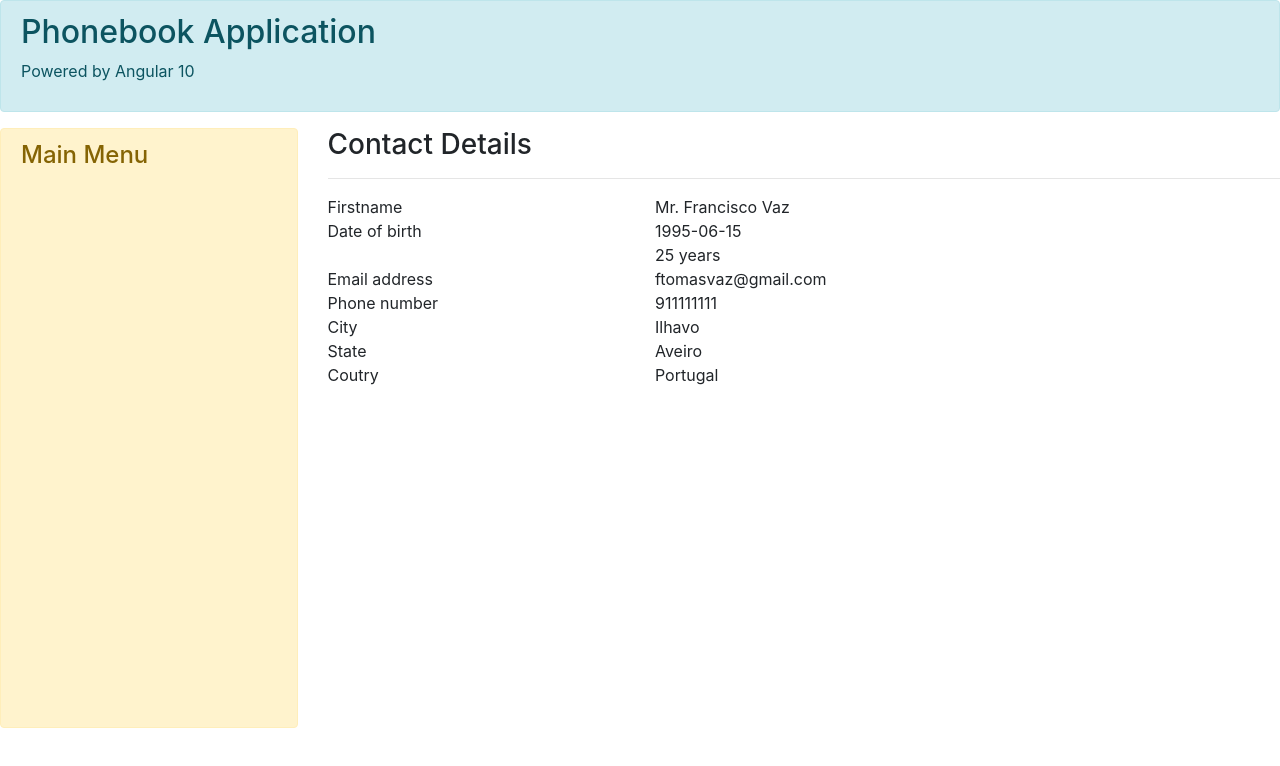
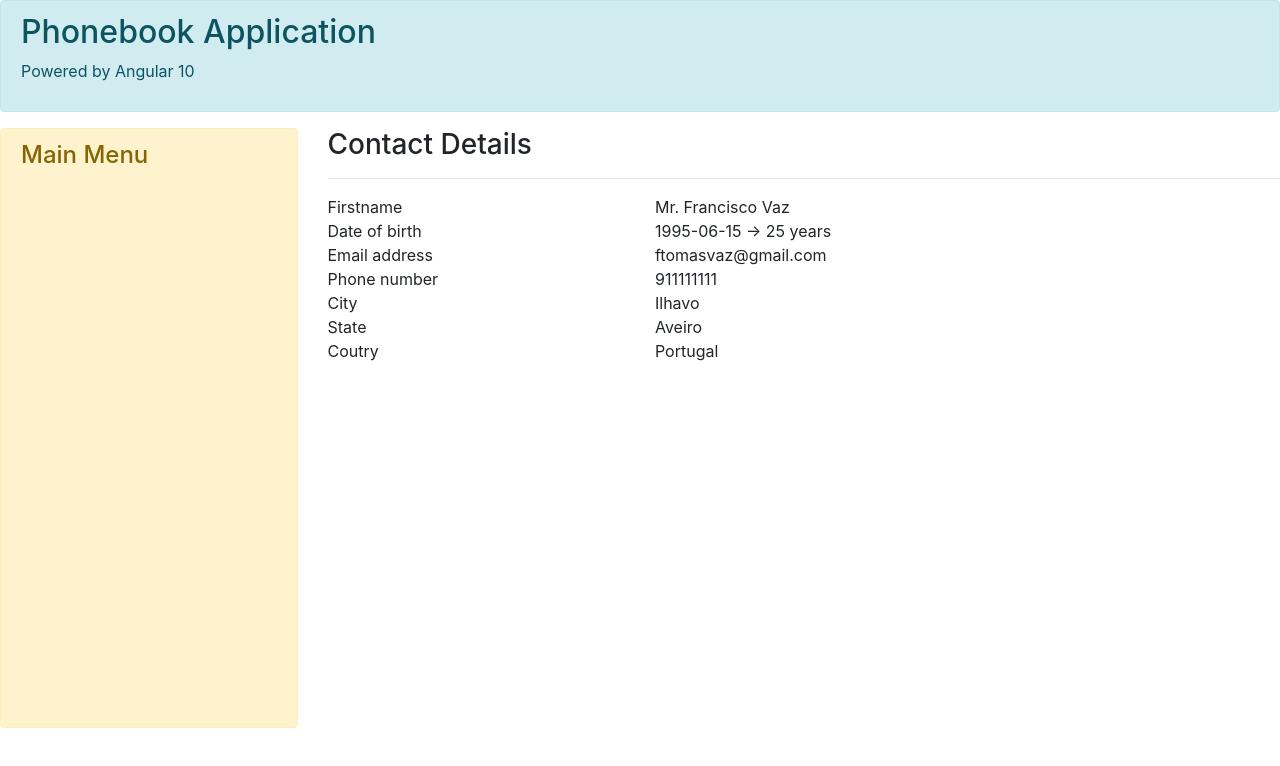
Before and after one commit to franciscovaz/phonebook-app, an Angular app: page / in a window 1280 px wide. Shown: the top 766 px of the page. Built offline with nearby package versions, Linux system fonts and the light colour scheme.

Commit message:
change html to age pipe

```diff
--- a/src/app/components/contact-details/contact-details.component.html
+++ b/src/app/components/contact-details/contact-details.component.html
@@ -9,7 +9,7 @@
 </div>
 <div class="row">
   <div class="col-sm-4">Date of birth</div>
-  <div class="col-sm-8">{{contact.dob}} <br> {{ contact.dob | age : 1 }}</div>
+  <div class="col-sm-8">{{contact.dob}} {{ '->' }} {{ contact.dob | age : 1 }}</div>
 </div>
 <div class="row">
   <div class="col-sm-4">Email address</div>
```
